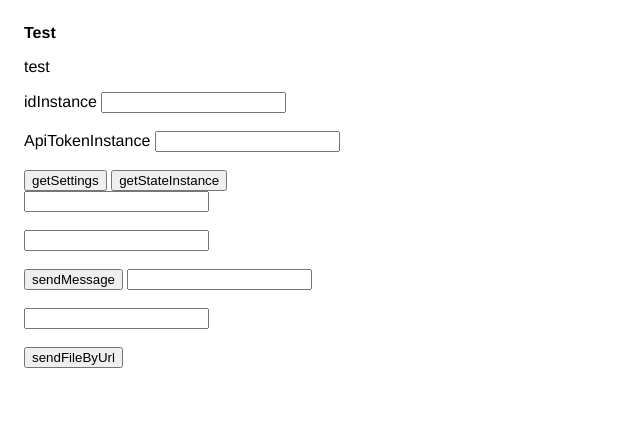
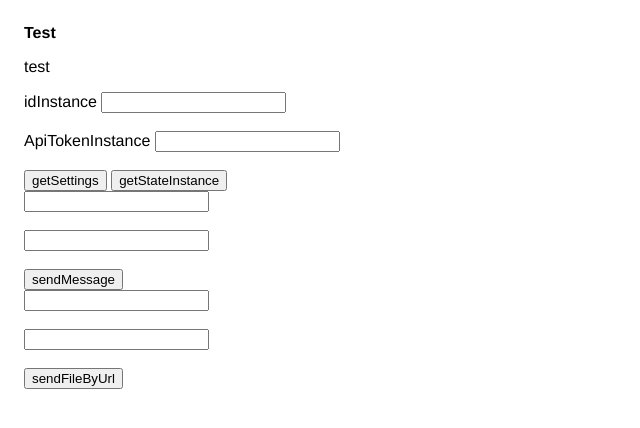
Before and after one commit to antoxacs2/Dragonfly, a plain HTML site: page index.html in a window 1280 px wide. Shown: the whole page, without its empty margins (0-640 px from the left). Drawn offline with Linux system fonts and the light colour scheme.

Commit message:
Update index.html

```diff
--- a/index.html
+++ b/index.html
@@ -23,7 +23,7 @@
     <input type="text" id="inputField3" name="inputField3"><br><br>
     <input type="text" id="inputField4" name="inputField4"><br><br>
 
-         <button type="button" id="button3">sendMessage</button>
+         <button type="button" id="button3">sendMessage</button><br>
 
          <input type="text" id="inputField5" name="inputField5"><br><br>
     <input type="text" id="inputField6" name="inputField6"><br><br>
```
